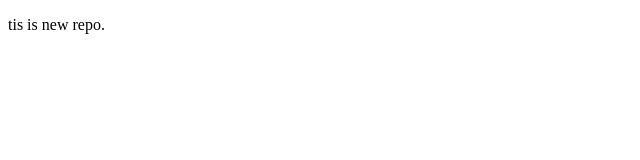
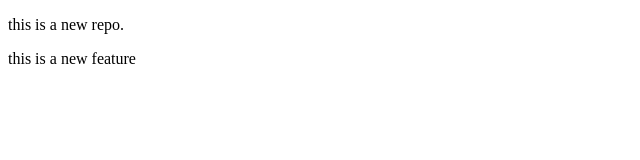
Before and after one commit to naseer-ai-datascientist/localrepo, a plain HTML site: page index.html in a window 1280 px wide. Shown: the whole page, without its empty margins (0-640 px from the left). Drawn offline with Linux system fonts and the light colour scheme.

Commit message:
add new feature

```diff
--- a/index.html
+++ b/index.html
@@ -6,6 +6,7 @@
     <title>Document</title>
 </head>
 <body>
-    <p>tis is new repo.</p>
+    <p>this is a new repo.</p>
+    <p>this is a new feature</p>
 </body>
 </html>
```
